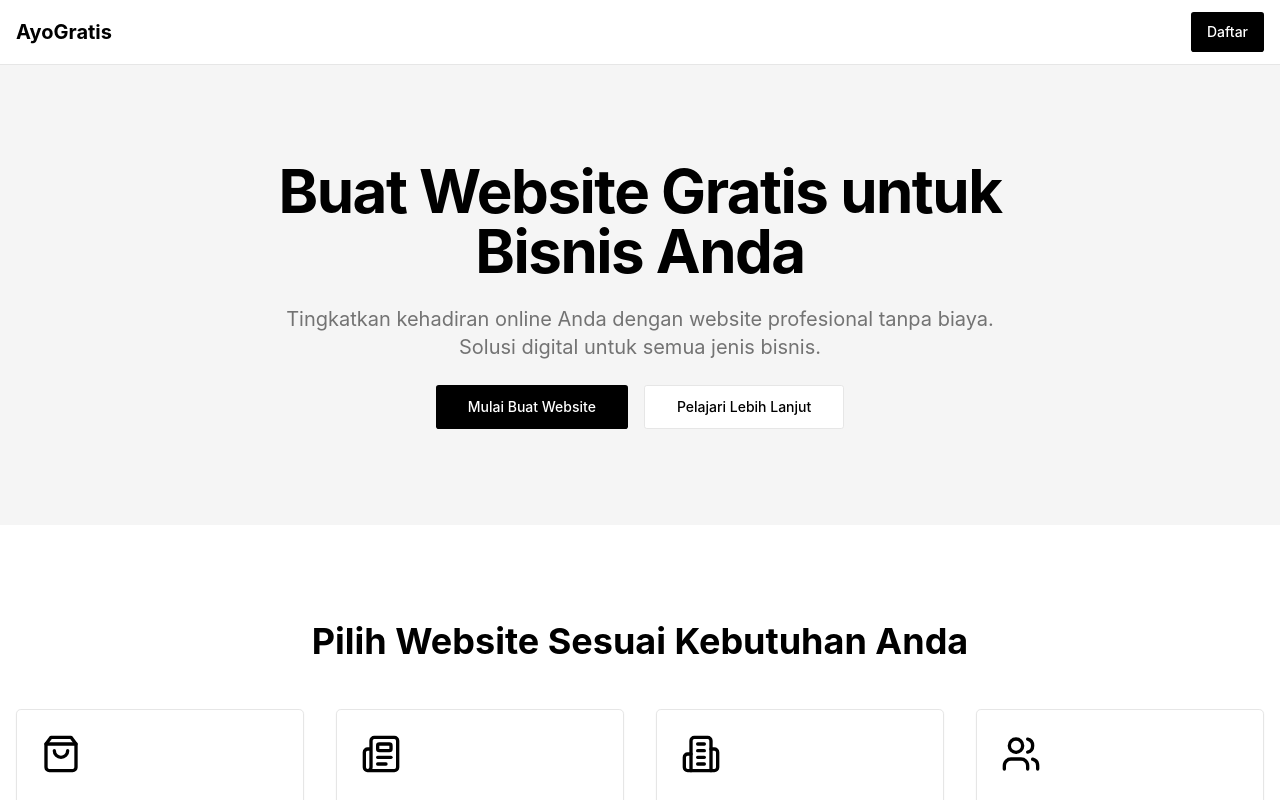
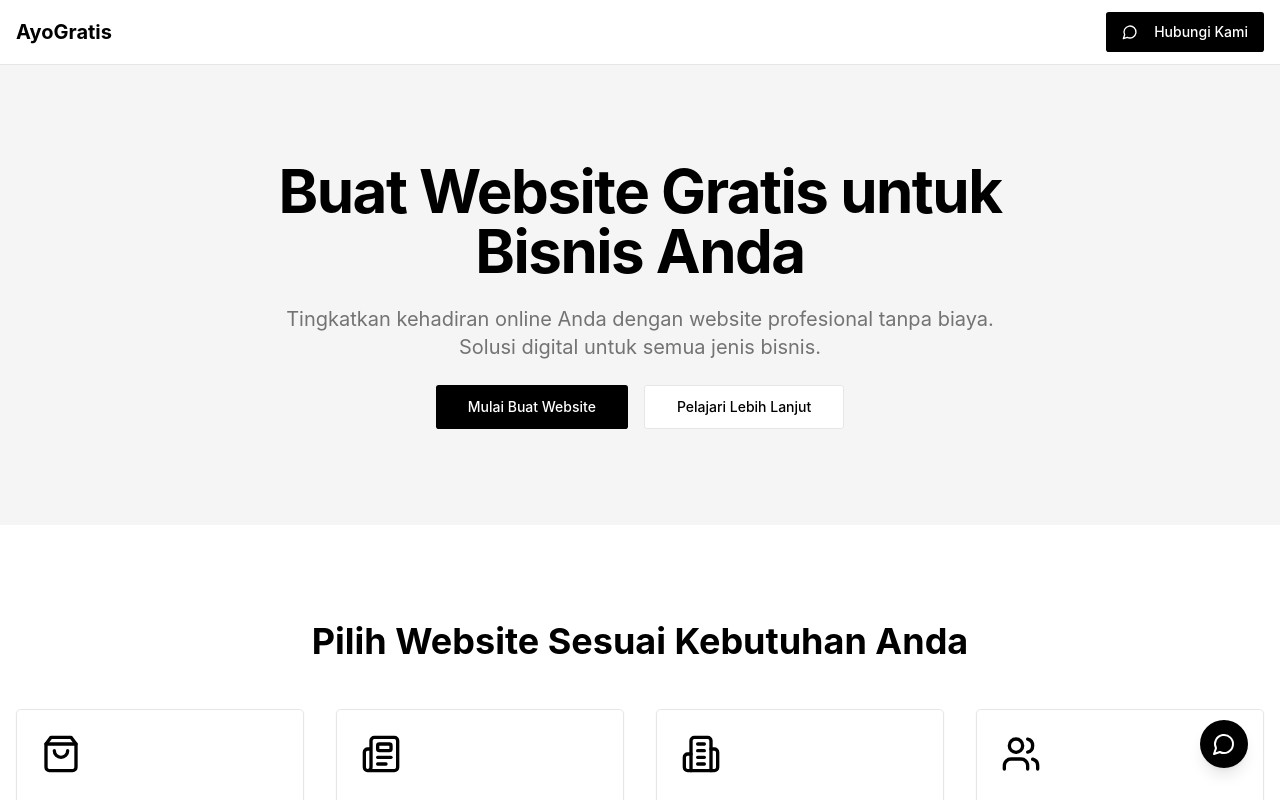
Before and after one commit to hendarSu/ayogratis, a Next.js app: page / in a window 1280 px wide. Shown: the top 800 px of the page. Built offline with nearby package versions, Linux system fonts and the light colour scheme.

Commit message:
comment up db on staging

```diff
--- a/app/page.tsx
+++ b/app/page.tsx
@@ -1,7 +1,7 @@
 // import Image from "next/image"
 import { Button } from "@/components/ui/button"
 import { Card, CardContent, CardHeader, CardTitle, CardDescription } from "@/components/ui/card"
-import { Building2, Newspaper, ShoppingBag, Check, ArrowRight, Users, TrendingUp, Globe } from "lucide-react"
+import { Building2, Newspaper, ShoppingBag, Check, ArrowRight, Users, TrendingUp, Globe, MessageCircle } from "lucide-react"
 import Link from "next/link"
 import Head from "next/head"
 
@@ -22,6 +22,12 @@ export default function Home() {
         <meta name="twitter:image" content="/assets/twitter-image.jpg" />
       </Head>
       <main className="min-h-screen bg-background">
+        {/* Floating WhatsApp Button */}
+        <Link href="https://wa.me/6281222002811?text=Hai%20ka,%20saya%20ingin%20membuat%20website" target="_blank">
+          <div className="fixed bottom-4 right-4 md:bottom-8 md:right-8 bg-primary text-primary-foreground p-3 rounded-full shadow-lg cursor-pointer">
+            <MessageCircle className="w-6 h-6" />
+          </div>
+        </Link>
         {/* Hero Section */}
         <section className="bg-secondary">
           <div className="container px-4 py-16 sm:py-24 mx-auto">
--- a/components/navbar.tsx
+++ b/components/navbar.tsx
@@ -3,7 +3,7 @@
 import { useState } from "react"
 import Link from "next/link"
 import { Button } from "@/components/ui/button"
-import { Menu, X } from "lucide-react"
+import { Menu, X, MessageCircle } from "lucide-react"
 
 export function Navbar() {
   const [isMenuOpen, setIsMenuOpen] = useState(false)
@@ -42,7 +42,10 @@ export function Navbar() {
             {/* <Button variant="ghost" className="hidden md:inline-flex notion-button">
               Masuk
             </Button> */}
-            <Button className="hidden md:inline-flex notion-button">Daftar</Button>
+            <Button className="hidden md:inline-flex notion-button">
+              <MessageCircle className="w-4 h-4 mr-2" />
+              Hubungi Kami
+            </Button>
             <Button variant="ghost" className="md:hidden notion-button" onClick={() => setIsMenuOpen(!isMenuOpen)}>
               {isMenuOpen ? <X /> : <Menu />}
             </Button>
```
